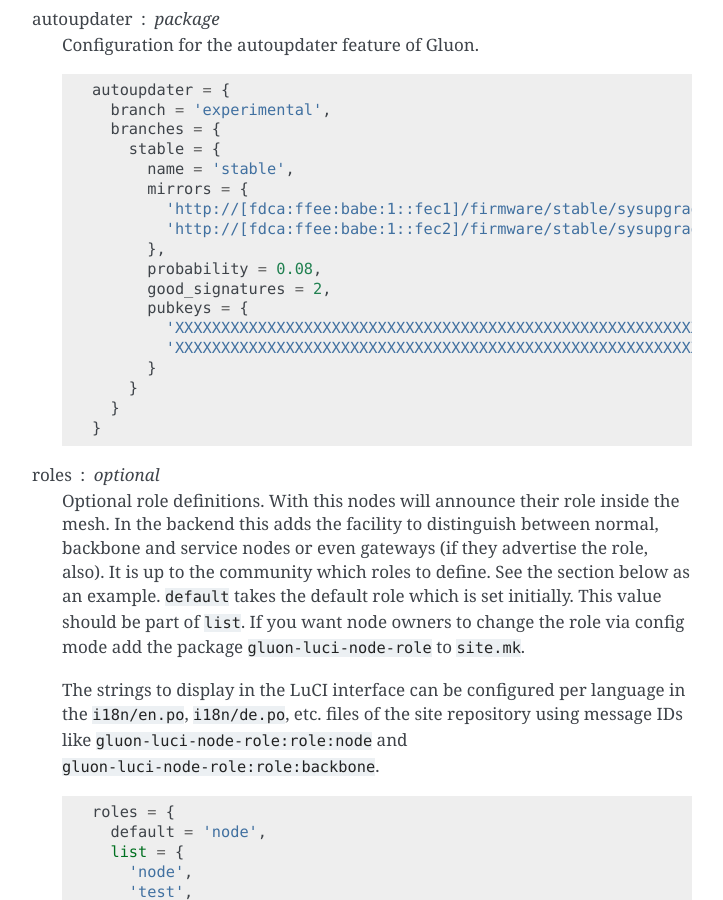
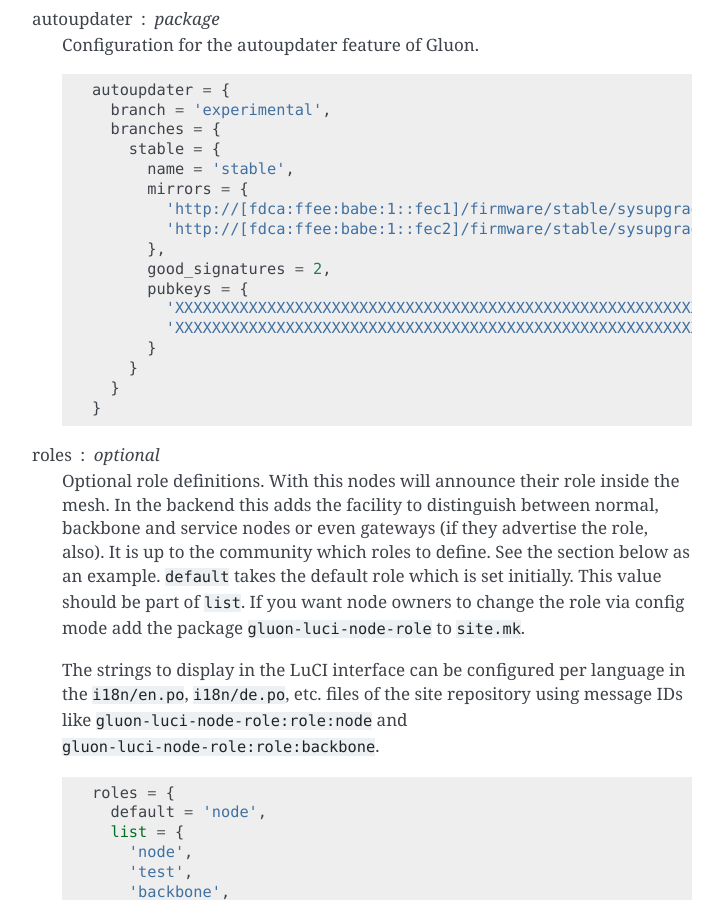
Before and after one commit to freifunk-gluon/gluon, a Sphinx documentation site: the page built from docs/user/site.rst, in a window 1280 px wide and 900 px high, scrolled down 2908 px. Shown: the whole window, without its empty margins (388-1111 px from the left). Built offline with Sphinx 7.4.7, drawn with Linux system fonts in a browser that asks for light colours.

Commit message:
doc: remove "probability" from site doc (was removed in v2014.3)
see: http://gluon.readthedocs.org/en/latest/releases/v2014.3.html

Signed-off-by: Alexander Dahl <alex@netz39.de>

```diff
--- a/docs/user/site.rst
+++ b/docs/user/site.rst
@@ -149,7 +149,6 @@
               'http://[fdca:ffee:babe:1::fec1]/firmware/stable/sysupgrade/',
               'http://[fdca:ffee:babe:1::fec2]/firmware/stable/sysupgrade/',
             },
-            probability = 0.08,
             good_signatures = 2,
             pubkeys = {
               'XXXXXXXXXXXXXXXXXXXXXXXXXXXXXXXXXXXXXXXXXXXXXXXXXXXXXXXXXXXXXXXX', -- someguy
```
